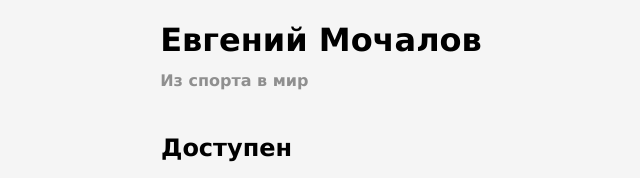
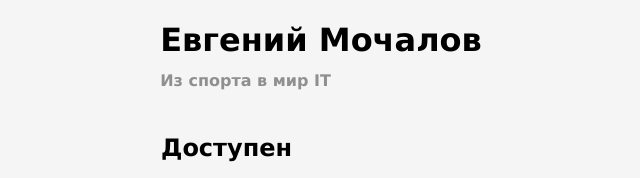
Before and after one commit to mochalove-qa/cv, a plain HTML site: page index.html in a window 1280 px wide. Shown: the part 353-531 px from the top of the page, 319-959 px from the left. Drawn offline with Linux system fonts and the light colour scheme.

Commit message:
Update index.html

```diff
--- a/index.html
+++ b/index.html
@@ -12,7 +12,7 @@
     <header class="header">
       <img src="./avatar.jpg" alt="avatar" class="header__avatar" />
       <h1 class="header__title">Евгений Мочалов</h1>
-      <h3 class="header__subtitle">Из спорта в мир</h3>
+      <h3 class="header__subtitle">Из спорта в мир IT</h3>
     </header>
     <main>
       <section class="links">
```
